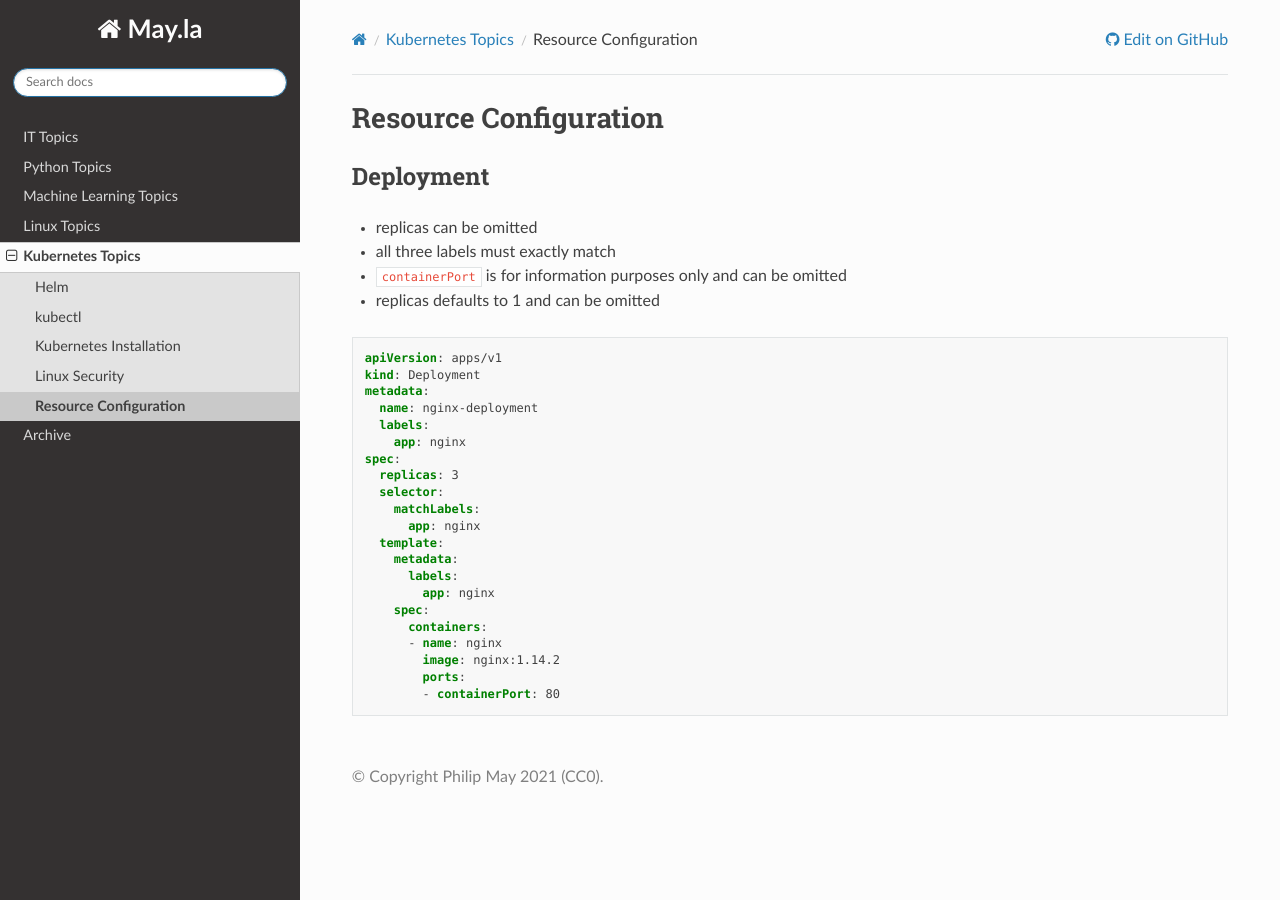
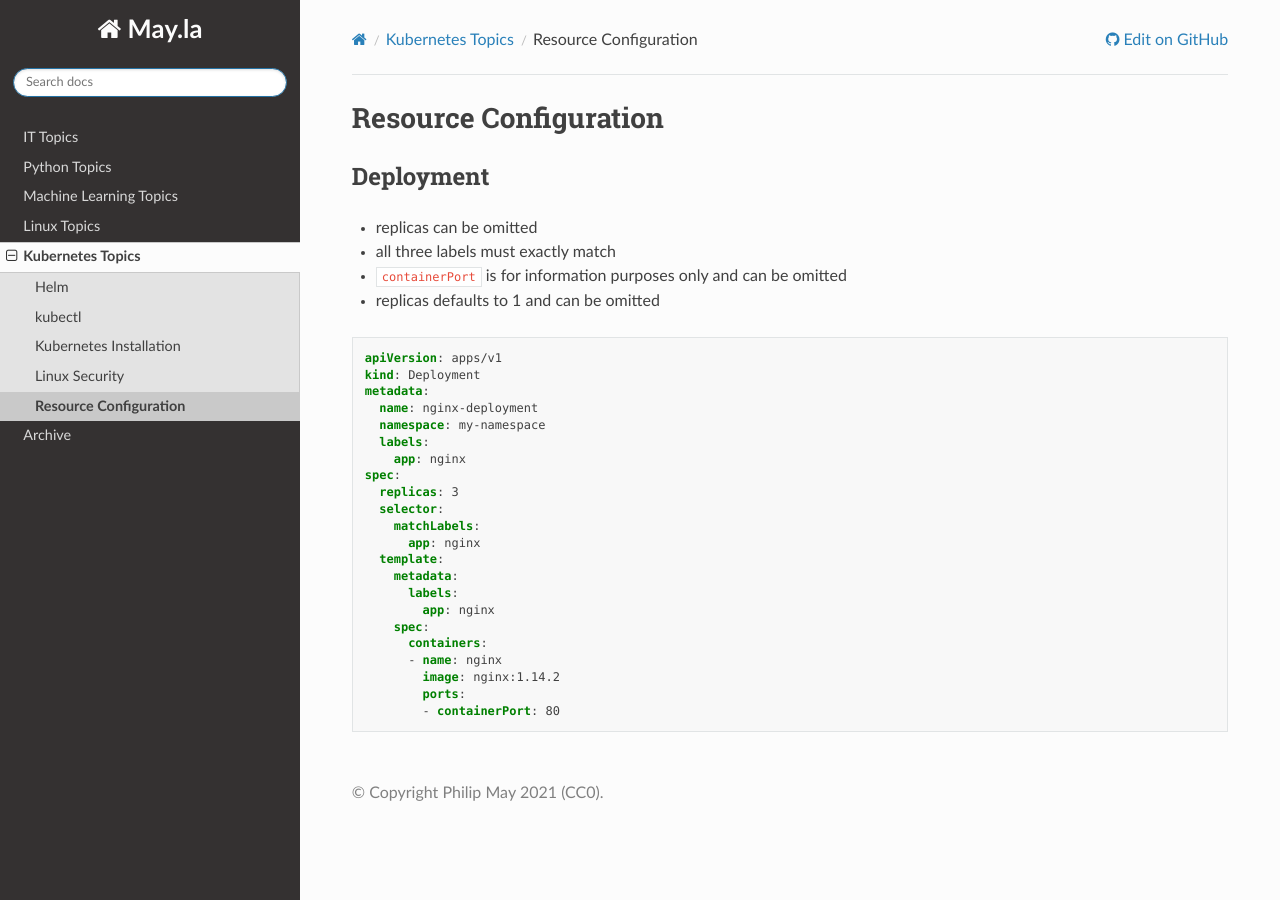
Before and after one commit to PhilipMay/May.la, a Sphinx documentation site: the page built from source/k8s/resource-config.md, in a window 1280 px wide. Built offline with Sphinx 7.4.7 and the Read the Docs theme 2.0.0, drawn with Linux system fonts in a browser that asks for light colours.

Commit message:
Update resource-config.md

```diff
--- a/source/k8s/resource-config.md
+++ b/source/k8s/resource-config.md
@@ -11,6 +11,7 @@ apiVersion: apps/v1
 kind: Deployment
 metadata:
   name: nginx-deployment
+  namespace: my-namespace
   labels:
     app: nginx
 spec:
```
